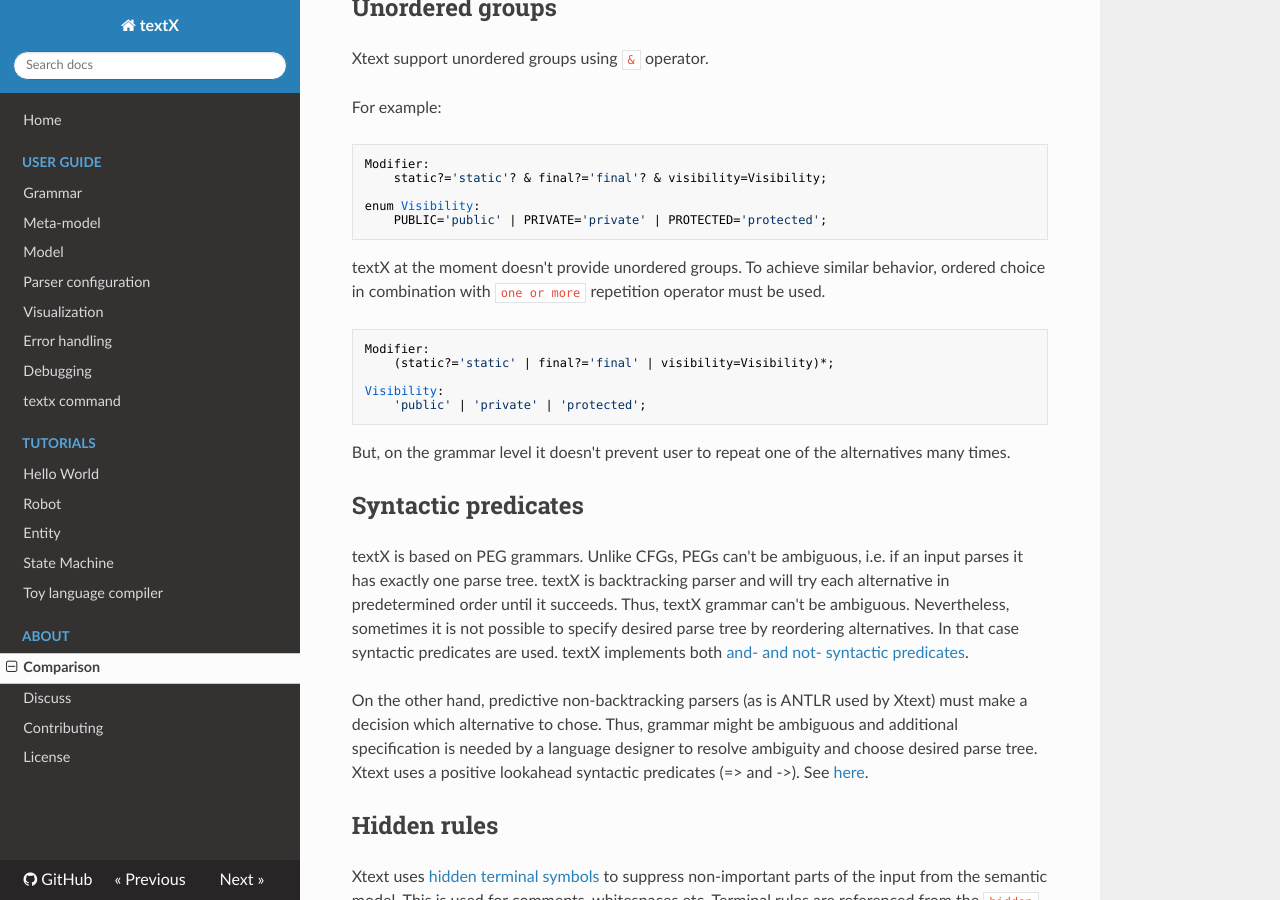
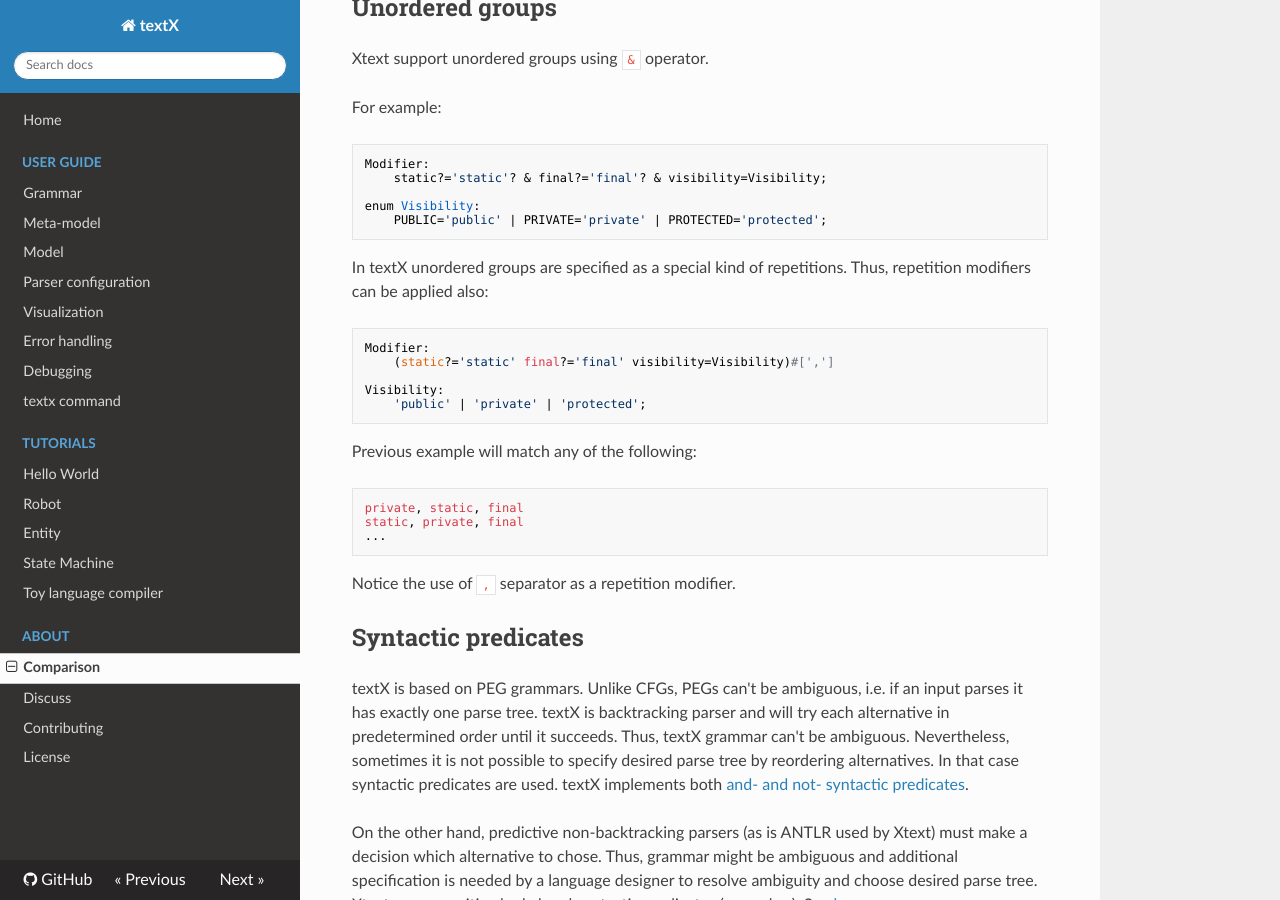
Before and after one commit to textX/textX, an MkDocs documentation site: the page built from docs/about/comparison.md, in a window 1280 px wide and 900 px high, scrolled down 4158 px. Built offline with MkDocs 1.6.1, drawn with Linux system fonts in a browser that asks for light colours; nearby versions of some CDN libraries; old or Windows-style settings are respelled for this version of MkDocs.

Commit message:
Added information about unordered group to the comparison with Xtext.

```diff
--- a/docs/about/comparison.md
+++ b/docs/about/comparison.md
@@ -212,20 +212,23 @@
     enum Visibility:
         PUBLIC='public' | PRIVATE='private' | PROTECTED='protected';
 
-textX at the moment doesn't provide unordered groups. To achieve similar
-behavior, ordered choice in combination with `one or more` repetition operator
-must be used.
-
+In textX unordered groups are specified as a special kind of repetitions. Thus,
+repetition modifiers can be applied also:
 
     Modifier:
-        (static?='static' | final?='final' | visibility=Visibility)*;
+        (static?='static' final?='final' visibility=Visibility)#[',']
 
     Visibility:
         'public' | 'private' | 'protected';
 
+Previous example will match any of the following:
 
-But, on the grammar level it doesn't prevent user to repeat one of the
-alternatives many times.
+    private, static, final
+    static, private, final
+    ...
+
+Notice the use of `,` separator as a repetition modifier.
+
 
 ## Syntactic predicates
 
```
